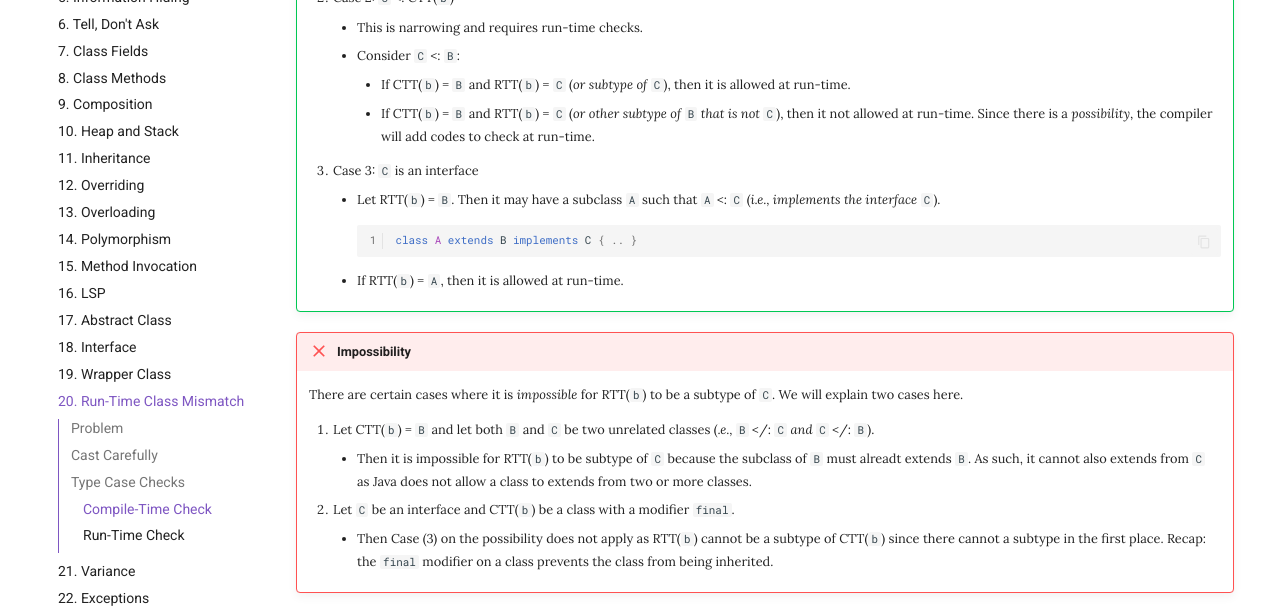
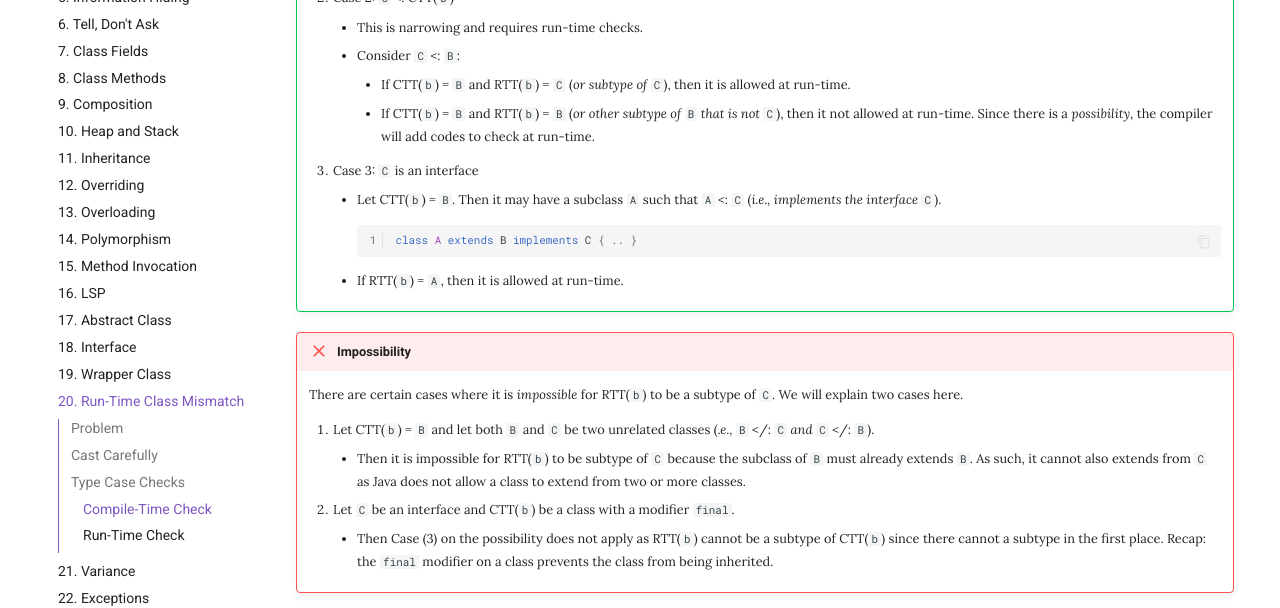
Before and after one commit to nus-cs2030s/2425-s1, an MkDocs documentation site: the page built from docs/20-casting.md, in a window 1280 px wide and 900 px high, scrolled down 3312 px. Shown: the part 153-761 px from the top of the window. Built offline with MkDocs 1.6.1 and Material for MkDocs 9.7.7, drawn with Linux system fonts in a browser that asks for light colours.

Commit message:
Update 20-casting.md

````diff
--- a/docs/20-casting.md
+++ b/docs/20-casting.md
@@ -127,10 +127,10 @@ Note that step (1) and (2) is checking if the type cast operation (_i.e.,_ `(C)
         - This is narrowing and requires run-time checks.
         - Consider `C` <: `B`:
             - If CTT(`b`) = `B` and RTT(`b`) = `C` (_or subtype of_ `C`), then it is allowed at run-time.
-            - If CTT(`b`) = `B` and RTT(`b`) = `C` (_or other subtype of_ `B` _that is not_ `C`), then it not allowed at run-time.
+            - If CTT(`b`) = `B` and RTT(`b`) = `B` (_or other subtype of_ `B` _that is not_ `C`), then it not allowed at run-time.
         Since there is a _possibility_, the compiler will add codes to check at run-time.
     3. Case 3: `C` is an interface
-        - Let RTT(`b`) = `B`.  Then it may have a subclass `A` such that `A` <: `C` (_i.e., implements the interface_ `C`).
+        - Let CTT(`b`) = `B`.  Then it may have a subclass `A` such that `A` <: `C` (_i.e., implements the interface_ `C`).
         ```java
         class A extends B implements C { .. }
         ```
@@ -140,7 +140,7 @@ Note that step (1) and (2) is checking if the type cast operation (_i.e.,_ `(C)
     There are certain cases where it is _impossible_ for RTT(`b`) to be a subtype of `C`.  We will explain two cases here.
 
     1. Let CTT(`b`) = `B` and let both `B` and `C` be two unrelated classes (_.e.,_ `B` </: `C` _and_ `C` </: `B`).
-        - Then it is impossible for RTT(`b`) to be subtype of `C` because the subclass of `B` must alreadt extends `B`.  As such, it cannot also extends from `C` as Java does not allow a class to extends from two or more classes.
+        - Then it is impossible for RTT(`b`) to be subtype of `C` because the subclass of `B` must already extends `B`.  As such, it cannot also extends from `C` as Java does not allow a class to extend from two or more classes.
     2. Let `C` be an interface and CTT(`b`) be a class with a modifier `final`.
         - Then Case (3) on the possibility does not apply as RTT(`b`) cannot be a subtype of CTT(`b`) since there cannot a subtype in the first place.  Recap: the `final` modifier on a class prevents the class from being inherited.
 
````
